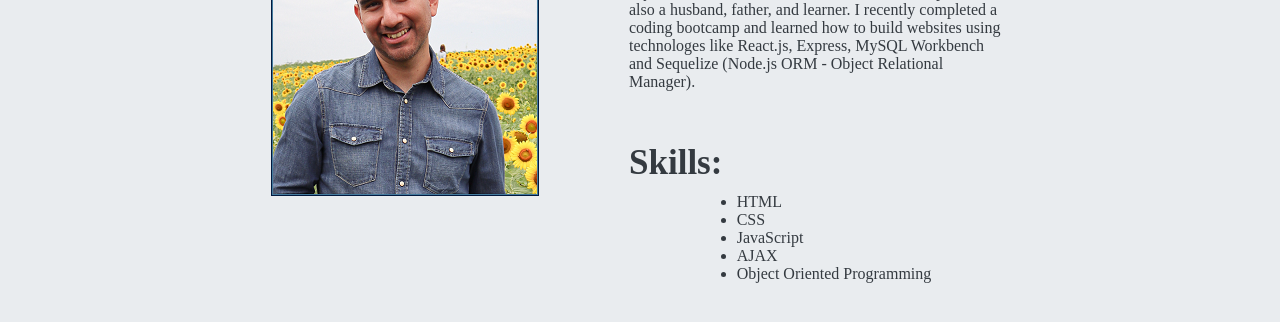
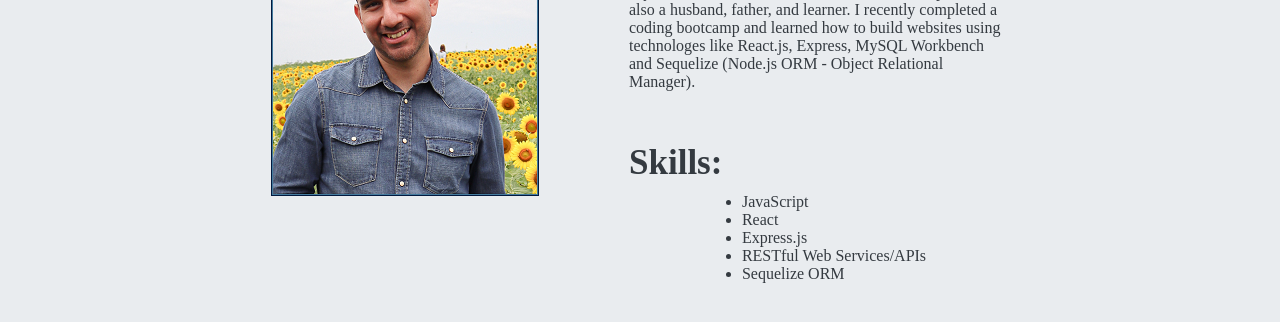
Before and after one commit to abealto/abealto.github.io, a plain HTML site: page index.html in a window 1280 px wide. Shown: the part 642-964 px from the top of the page. Drawn offline with nearby package versions, Linux system fonts and the light colour scheme; no server answers.

Commit message:
updated skills

```diff
--- a/index.html
+++ b/index.html
@@ -55,11 +55,11 @@
                 <div class="skills">Skills:</div>
                 <div class="techSkills">
                     <ul>
-                        <li>HTML</li>
-                        <li>CSS</li>
                         <li>JavaScript</li>
-                        <li>AJAX</li>
-                        <li>Object Oriented Programming</li>
+                        <li>React</li>
+                        <li>Express.js</li>
+                        <li>RESTful Web Services/APIs</li>
+                        <li>Sequelize ORM</li>
                     </ul>
                 </div>
             </div>
```
